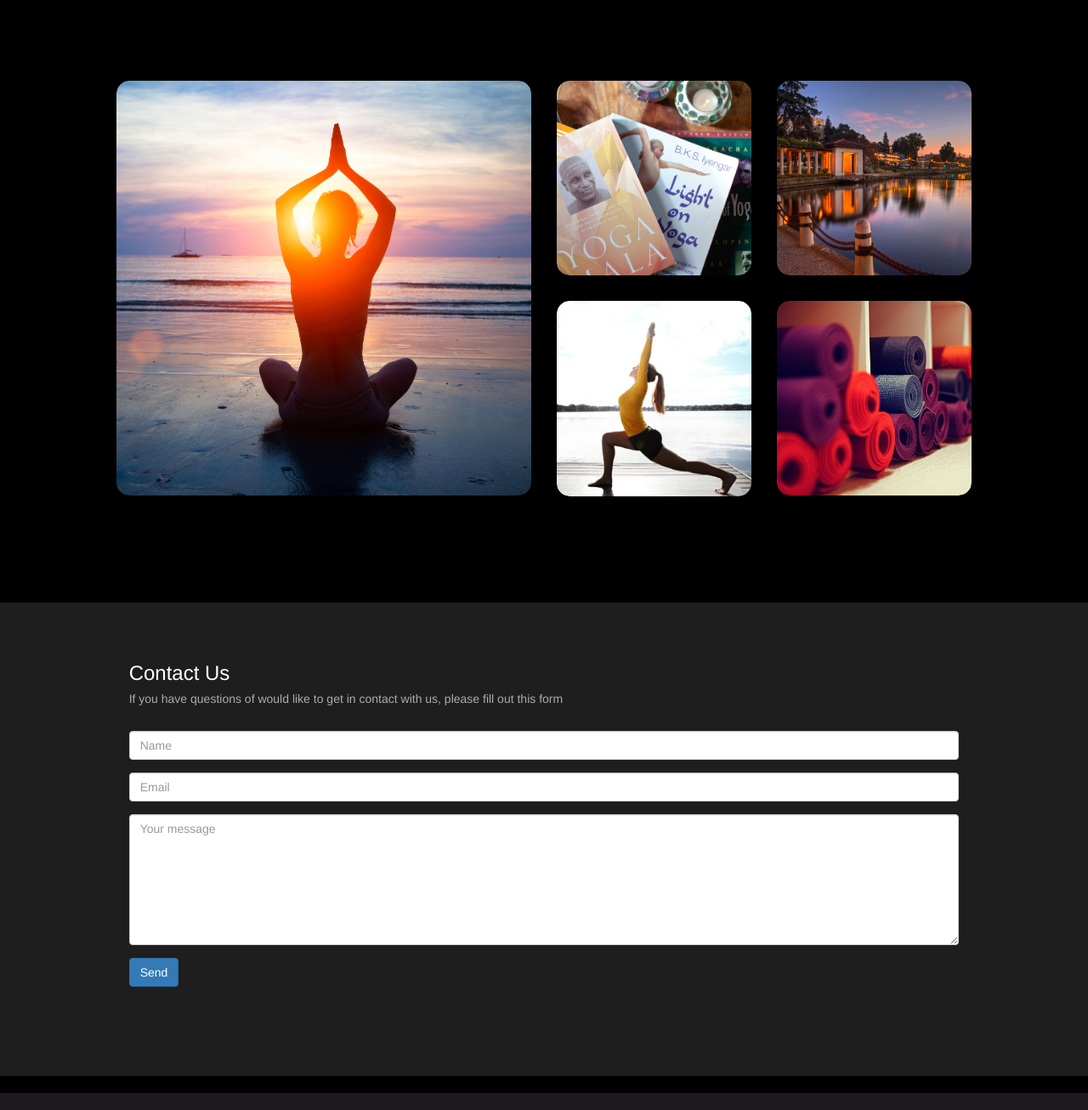
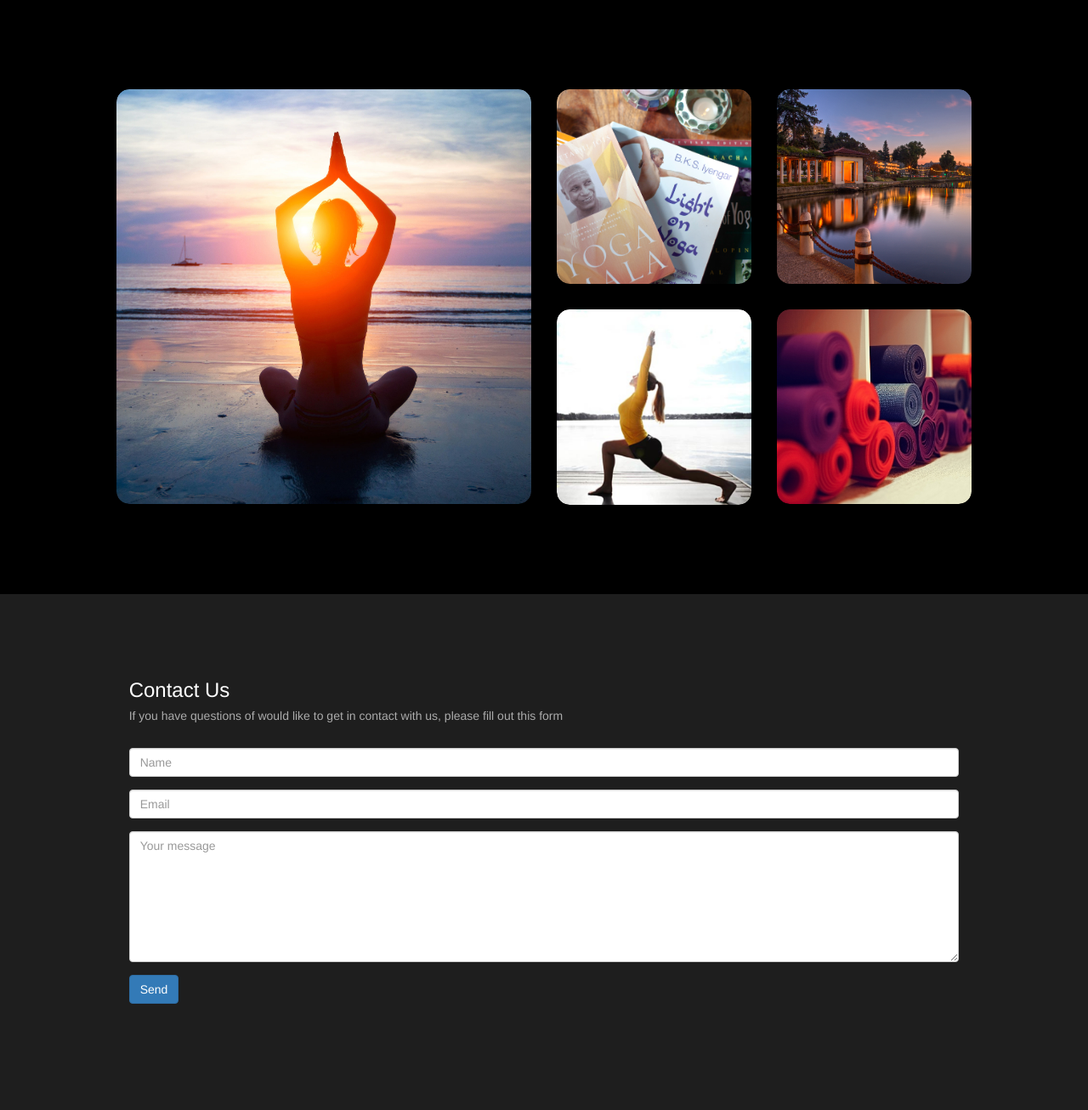
Before and after one commit to jackseabolt/OaklandYoga, a Rails app: page / in a window 1280 px wide. Shown: the part 430-1736 px from the top of the page at 85% size. Run offline with Rails 7, Linux system fonts and the light colour scheme; style sheets or scripts are compiled from the project's sources; some libraries are stand-ins or nearby versions; some web fonts are replaced.

Commit message:
housekeeping

```diff
--- a/app/assets/stylesheets/application.scss
+++ b/app/assets/stylesheets/application.scss
@@ -49,7 +49,7 @@
 $nav: black;
 
 body {
-	background-color:black ;
+	background-color:#1e1e1e ;
 }
 #box1 {
 	background: url(photo.jpg);
@@ -79,8 +79,8 @@
 }
 .center_section {
 	background-color:black;
-	padding-top: 80px;
-	padding-bottom: 80px;
+	padding-top: 90px;
+	padding-bottom: 90px;
 	z-index: 9;
 }
 .center_padding {
@@ -167,7 +167,7 @@
 		border: 0px  !important;
 	}
 	.collapsed:hover {
-		background: rgba(0, 0, 0, 0.4) !important;
+		background: rgba(0, 0, 0, 0.5) !important;
 	}
 	a {
 		background: transparent !important;
```
